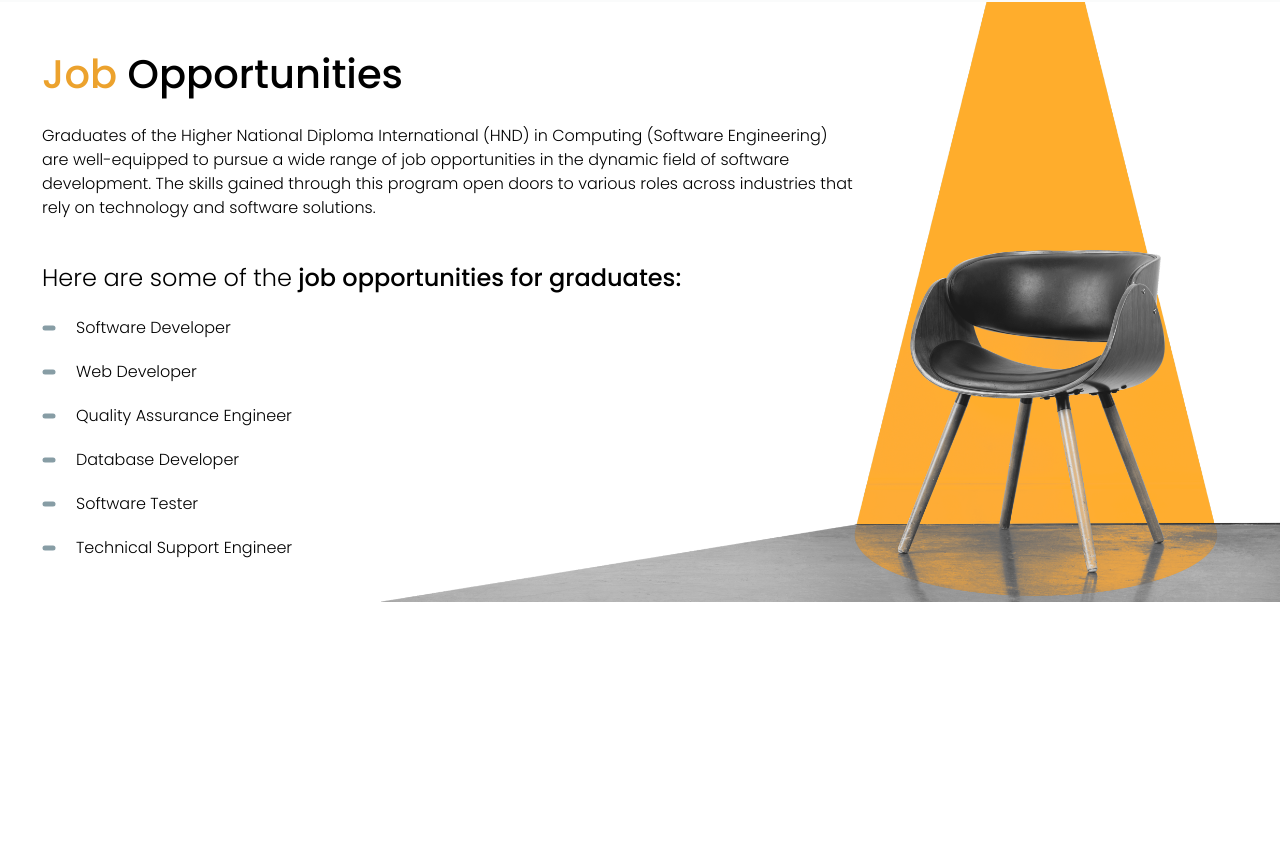
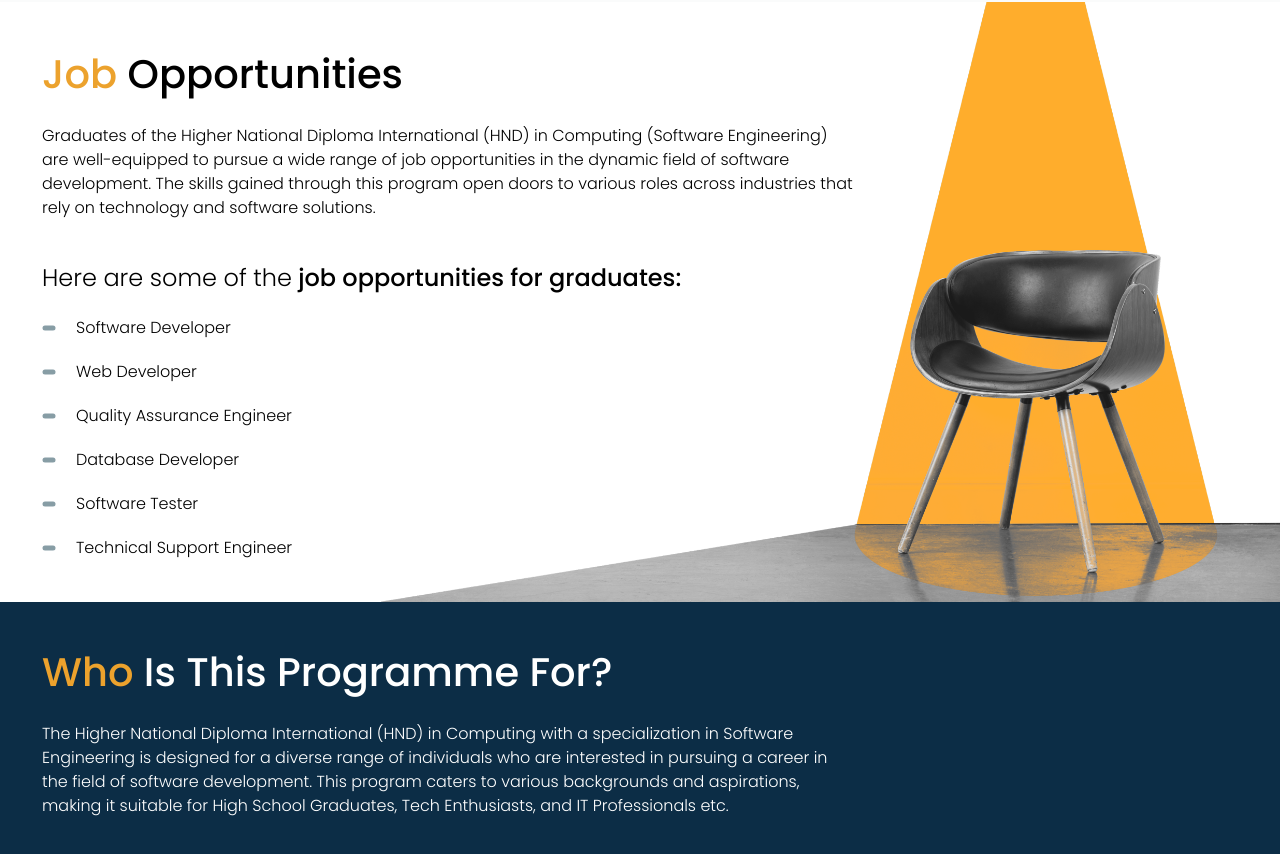
Before and after one commit to shadowisf/WestfordAssessmentTask, a React (Vite) app: page / in a window 1280 px wide. Shown: the part 1934-2788 px from the top of the page. Before the commit the page ends 2536 px from the top, so only its background shows below. Built offline with nearby package versions, Linux system fonts and the light colour scheme.

Commit message:
made minimum eligiblity mobile responsive

```diff
--- a/src/App.tsx
+++ b/src/App.tsx
@@ -20,7 +20,7 @@ export default function App() {
 
       <JobOpportunities />
 
-      {/* <MinimumEligibility /> */}
+      <MinimumEligibility />
 
       {/* <RelatedCourses /> */}
 
--- a/src/components/3-programme-overview/_ProgramOverview.tsx
+++ b/src/components/3-programme-overview/_ProgramOverview.tsx
@@ -11,7 +11,7 @@ export default function ProgrammeOverview() {
   return (
     <div className="my-[64px] flex justify-between">
       <div className="space-y-[91px] text-[16px]">
-        <section className="mx-[45px] flex gap-[100px] 2xl:gap-[143px]">
+        <section className="mx-[45px] flex flex-wrap justify-center xl:justify-start gap-[50px] xl:gap-[100px] 2xl:gap-[143px]">
           {/* get brochure link */}
           <a
             href="#"
--- a/src/components/6-minimum-eligibility/_MinimumEligibility.tsx
+++ b/src/components/6-minimum-eligibility/_MinimumEligibility.tsx
@@ -8,7 +8,7 @@ export default function MinimumEligibility() {
         <h1 className="text-[40px]">
           <span className="text-[#ECA22D]">Who</span> Is This Programme For?
         </h1>
-        <p className="font-light text-[16px] w-[814px]">
+        <p className="font-light text-[16px] max-w-[814px]">
           The Higher National Diploma International (HND) in Computing with a
           specialization in Software Engineering is designed for a diverse range
           of individuals who are interested in pursuing a career in the field of
@@ -35,7 +35,7 @@ export default function MinimumEligibility() {
         </div>
 
         <div className="space-y-[20px]">
-          <section className="flex items-center gap-[24px]">
+          <section className="flex flex-wrap items-center gap-[24px]">
             <h1 className="font-extralight text-[40px]">Awarding Body:</h1>
             <img className="w-[189px]" src={ImagePearsonLogo} />
           </section>
@@ -52,11 +52,11 @@ export default function MinimumEligibility() {
           </p>
         </div>
 
-        <div className="flex gap-[135px]">
+        <div className="flex flex-wrap xl:flex-nowrap gap-[80px] xl:gap-[135px]">
           <section className="space-y-[20px]">
             <h1 className="font-extralight text-[40px]">Core Modules</h1>
 
-            <div className="p-[45px] grid grid-cols-1 justfy-between border border-[#E6E6E6] rounded-[25px] min-w-[679px]">
+            <div className="p-[45px] grid grid-cols-1 justfy-between border border-[#E6E6E6] rounded-[25px] xl:min-w-[679px]">
               <section className="grid grid-cols-2 pb-[20px] text-[24px]">
                 <h2 className="justify-self-start">Module Name</h2>
                 <h2 className="justify-self-end">Credit</h2>
```
